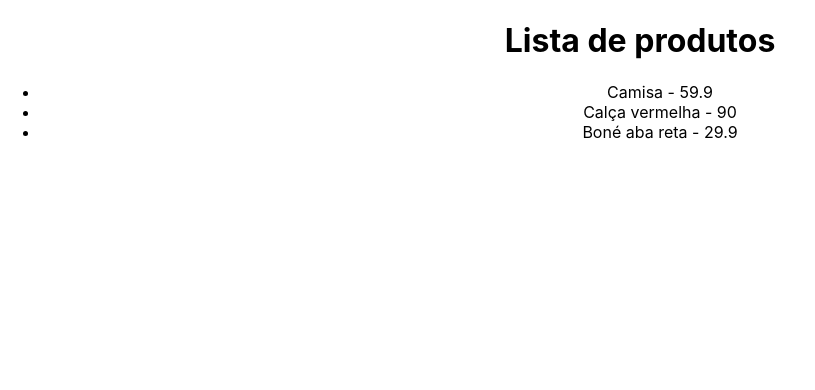
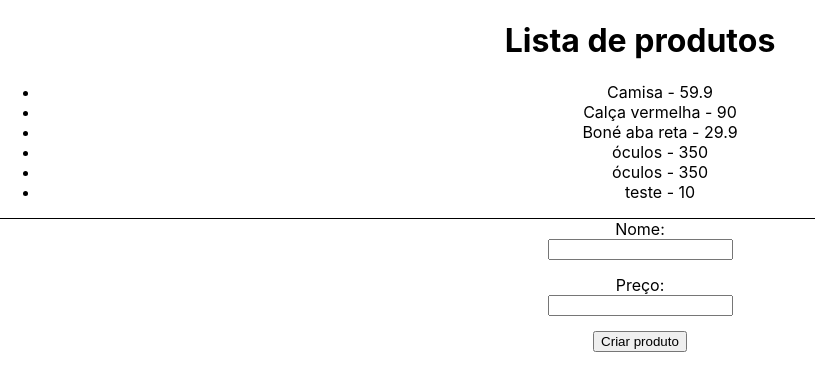
Before and after one commit to xandaosilva/curso-reactjs, a React (Create React App) app in the folder 07_req_http/httpreact/: page / in a window 1280 px wide. Shown: the top 390 px of the page, without its empty margins (0-815 px from the left). Built offline with nearby package versions, Linux system fonts and the light colour scheme; data requests are answered from the project's data file.

Commit message:
Adição de dados com React

```diff
--- a/07_req_http/httpreact/data/db.json
+++ b/07_req_http/httpreact/data/db.json
@@ -14,6 +14,21 @@
       "id": 3,
       "name": "Boné aba reta",
       "price": 29.9
+    },
+    {
+      "name": "óculos",
+      "price": "350",
+      "id": 4
+    },
+    {
+      "name": "óculos",
+      "price": "350",
+      "id": 5
+    },
+    {
+      "name": "teste",
+      "price": "10",
+      "id": 6
     }
   ]
 }
--- a/07_req_http/httpreact/src/App.css
+++ b/07_req_http/httpreact/src/App.css
@@ -36,3 +36,20 @@
     transform: rotate(360deg);
   }
 }
+
+.add-product{
+  border-top: solid 1px #000;
+}
+
+form{
+  display: flex;
+  flex-direction: column;
+  align-items: center;
+  justify-content: center;
+}
+
+form input{
+  display: flex;
+  flex-direction: column;
+  margin-bottom: 15px;
+}
--- a/07_req_http/httpreact/src/App.js
+++ b/07_req_http/httpreact/src/App.js
@@ -6,6 +6,8 @@ const url = "http://localhost:3000/products";
 
 function App() {
   const [products, setProducts] = useState([]);
+  const [name, setName] = useState("");
+  const [price, setPrice] = useState("");
 
   useEffect(() => {
     async function fetchData(){
@@ -17,6 +19,17 @@ function App() {
     fetchData();
   }, []);
 
+  const handleSubmit = async (e) => {
+    e.preventDefault();
+
+    const product = { name, price };
+    const res = await fetch(url, {
+      method: "POST",
+      headers: { "Content-Type": "application/json" },
+      body: JSON.stringify(product),
+    });
+  }
+
   return (
     <div className="App">
       <h1>Lista de produtos</h1>
@@ -25,6 +38,19 @@ function App() {
           <li key={product.id}>{product.name} - {product.price}</li>
         ))}
       </ul>
+      <div className="add-product">
+        <form onSubmit={handleSubmit}>
+          <label>
+            Nome:
+            <input type="text" value={name} name="name" onChange={(e) => setName(e.target.value)} />
+          </label>
+          <label>
+            Preço:
+            <input type="number" value={price} name="price" onChange={(e) => setPrice(e.target.value)} />
+          </label>
+          <input type="submit" value="Criar produto" />
+        </form>
+      </div>
     </div>
   );
 }
```
Lines whose indentation alone changed are shown as unchanged.
